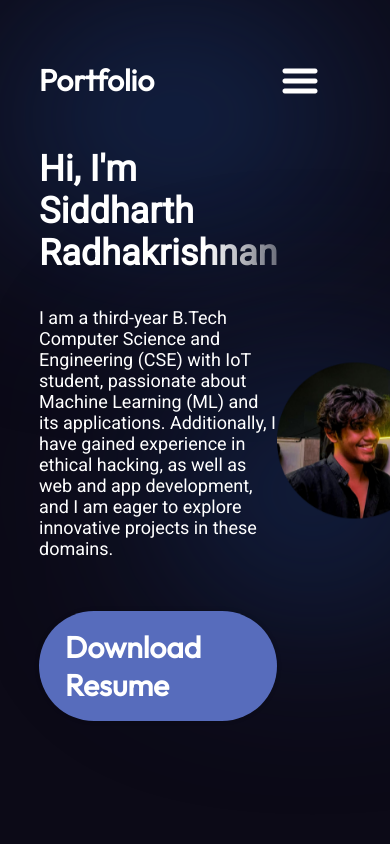
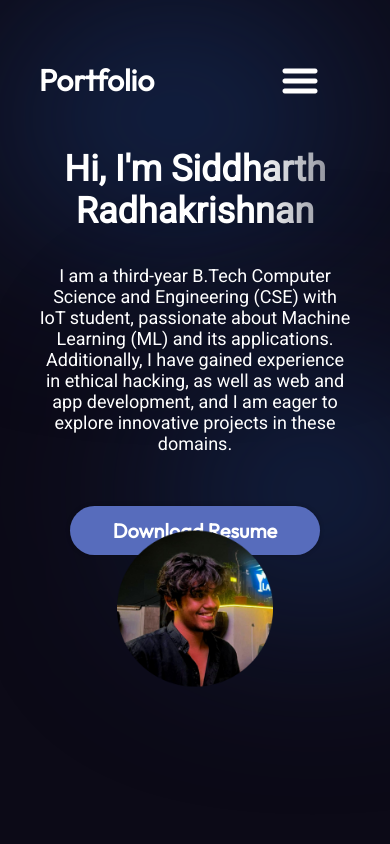
Before and after one commit to Sdkrsn/my_portfolio, a React (Vite) app: page / in a window 390 px wide. Shown: the top 844 px of the page. Built offline with nearby package versions, Linux system fonts and the light colour scheme.

Commit message:
phone fit 2

```diff
--- a/src/components/Hero/Hero.module.css
+++ b/src/components/Hero/Hero.module.css
@@ -57,6 +57,8 @@
   animation-duration: 3s;
   animation-iteration-count: infinite;
   animation-timing-function: ease-in-out;
+  position: relative;
+  top: -50px; /* Move image up to prevent cut-off */
 }
 
 @keyframes floating {
@@ -99,18 +101,18 @@
 
 @media screen and (max-width: 830px) {
   .container {
-    flex-direction: row; /* Keep text and image side by side */
+    flex-direction: column; /* Stack elements in mobile view */
     align-items: center;
-    justify-content: space-between;
+    text-align: center;
   }
 
   .content {
-    align-items: flex-start; /* Align text to left */
-    text-align: left;
+    align-items: center;
+    text-align: center;
   }
 
   .title {
-    font-size: clamp(36px, 8vw, 72px); /* Scale text but keep readable */
+    font-size: clamp(36px, 8vw, 72px);
   }
 
   .description {
@@ -118,7 +120,14 @@
   }
 
   .heroImg {
-    width: 50vw;
+    width: 60vw;
     max-width: 50%;
+    top: -30px; /* Adjust position further */
+  }
+
+  .contactBtn {
+    width: 80%; /* Reduce button size */
+    font-size: 20px;
+    padding: 12px 24px;
   }
 }
```
